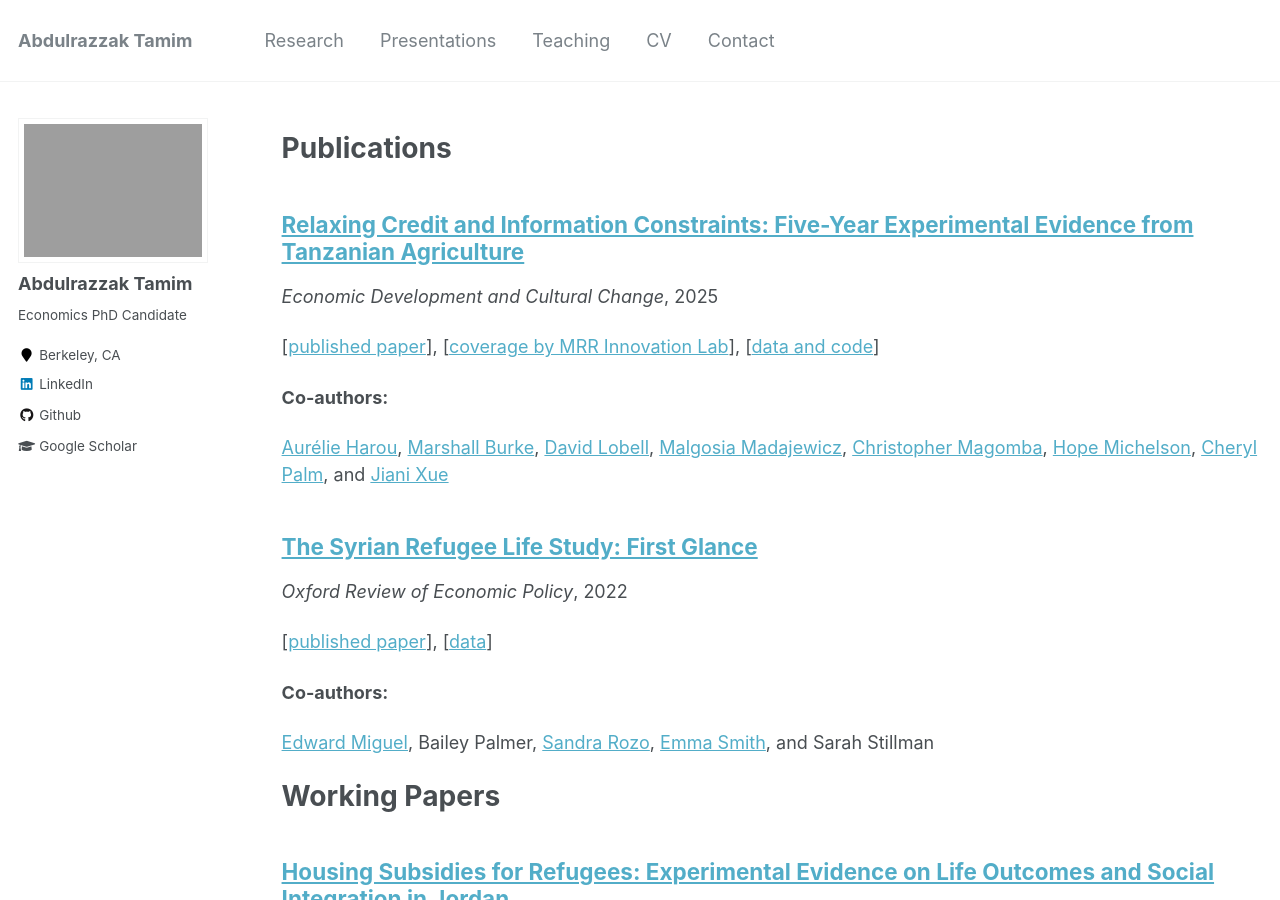
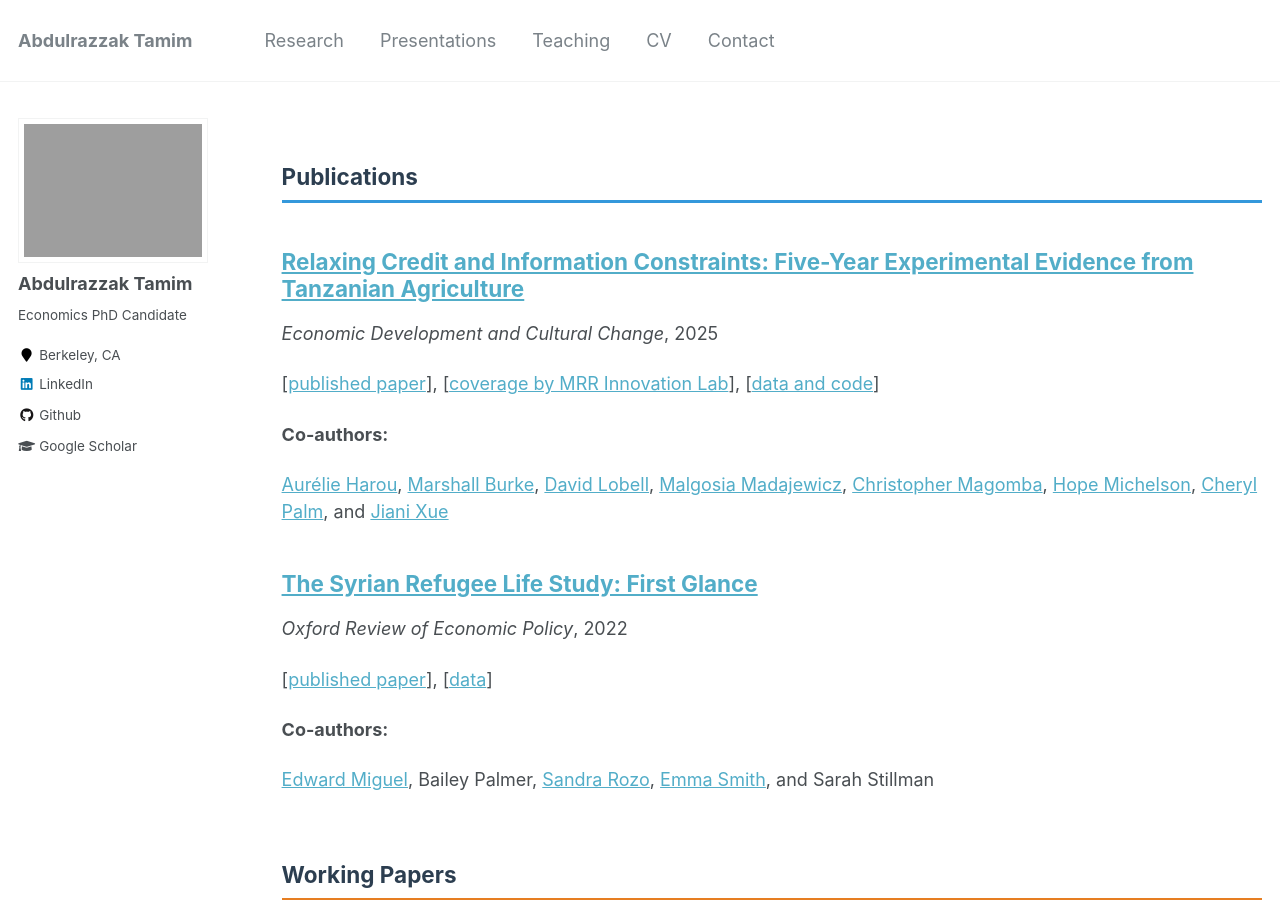
Before and after one commit to AbdulrazzakTamim/abdulrazzaktamim.github.io, a Jekyll site: the page built from _pages/publications.md, in a window 1280 px wide and 900 px high. Built offline with Jekyll 4.4.1, drawn with Linux system fonts in a browser that asks for light colours; comment, search, counter and statistics services are not loaded.

Commit message:
Update publications.md

```diff
--- a/_pages/publications.md
+++ b/_pages/publications.md
@@ -6,12 +6,12 @@ author_profile: true
 ---
 
 {% if author.googlescholar %}
-  You can also find my articles on <u><a href="{{author.googlescholar}}">my Google Scholar profile</a>.</u>
+  <p style="margin-bottom: 2em;">You can also find my articles on <u><a href="{{author.googlescholar}}">my Google Scholar profile</a>.</u></p>
 {% endif %}
 
 {% include base_path %}
 
-# Publications
+<h2 style="color: #2c3e50; border-bottom: 3px solid #3498db; padding-bottom: 10px; margin-top: 2em; margin-bottom: 1.5em;">Publications</h2>
 
 {% for post in site.publications reversed %}
   {% if post.status == "published" %}
@@ -19,7 +19,7 @@ author_profile: true
   {% endif %}
 {% endfor %}
 
-# Working Papers
+<h2 style="color: #2c3e50; border-bottom: 3px solid #e67e22; padding-bottom: 10px; margin-top: 3em; margin-bottom: 1.5em;">Working Papers</h2>
 
 {% for post in site.publications reversed %}
   {% if post.status == "working" %}
@@ -27,7 +27,7 @@ author_profile: true
   {% endif %}
 {% endfor %}
 
-# Work in Progress
+<h2 style="color: #2c3e50; border-bottom: 3px solid #95a5a6; padding-bottom: 10px; margin-top: 3em; margin-bottom: 1.5em;">Work in Progress</h2>
 
 {% for post in site.publications reversed %}
   {% if post.status == "wip" %}
```
